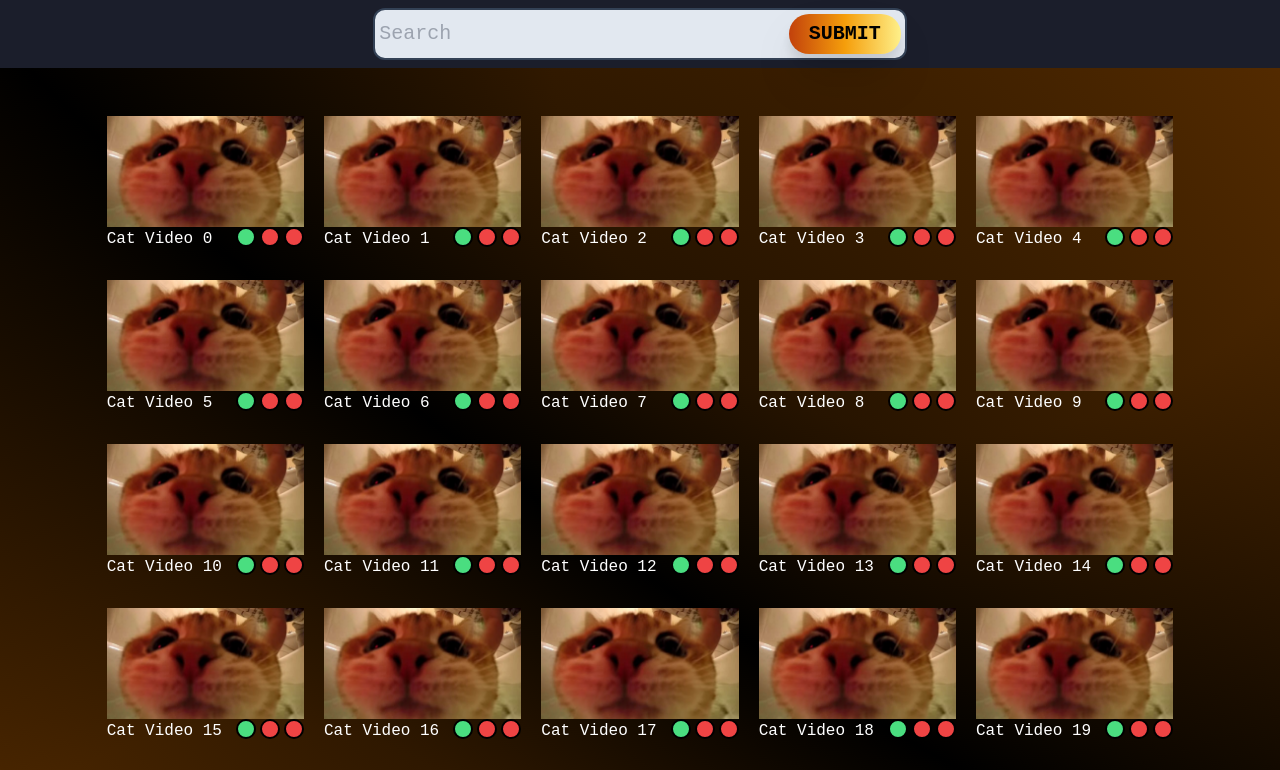
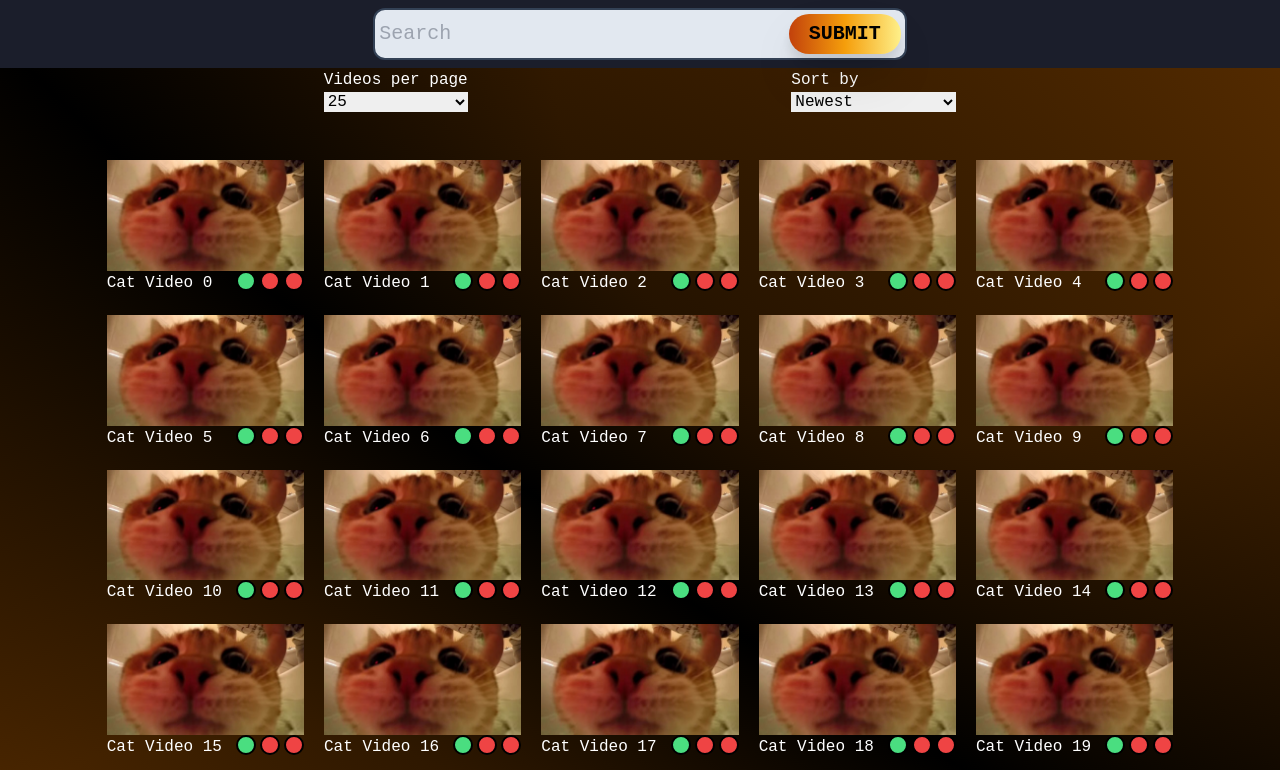
Before and after one commit to Mikku96/VideoShare-FrontEnd, a React (Vite) app: page / in a window 1280 px wide. Shown: the top 770 px of the page. Built offline with nearby package versions, Linux system fonts and the light colour scheme.

Commit message:
Add initial navigation components, Options components and adjust grid display

```diff
--- a/src/MainPage.jsx
+++ b/src/MainPage.jsx
@@ -3,12 +3,26 @@ import { useState, useEffect } from "react";
 import VideoModal from "./Modal/VideoModal.jsx";
 import MainHeader from "./Header/MainHeader.jsx";
 import Grid from "./VideoGrid/Grid.jsx";
+import NavBar from "./Navigation/NavBar.jsx";
+import Options from "./Options/Options.jsx"
 
 export default function MainPage() {
 
   const[showVideo, setShowVideo] = useState(false);
 
   const[chosenVideo, setChosenVideo] = useState("");
+
+  const [howManyShown, setHowManyShown] = useState({
+    choise: 25,
+    options: [5, 10, 25, 50],
+    title: "Videos per page"
+  });
+
+  const [orderBy, setOrderBy] = useState({
+    choise: "Newest",
+    options: ["Newest", "Oldest", "Top views", "Incomplete info"],
+    title: "Sort by"
+  });
 
   useEffect(() => {
     if (chosenVideo !== "") {
@@ -19,9 +33,18 @@ export default function MainPage() {
   return (
     <>
         <MainHeader />
+
+        <Options
+        howManyShown = {howManyShown}
+        setHowManyShown = {setHowManyShown}
+        orderBy = {orderBy}
+        setOrderBy = {setOrderBy}
+        />
+
         <div className="min-h-screen">
           <Grid
           setChosenVideo = {setChosenVideo}
+          howManyShown = {howManyShown.choise}
           />
         </div>
         <VideoModal
@@ -30,6 +53,7 @@ export default function MainPage() {
         setShowVideo = {setShowVideo}
         setChosenVideo = {setChosenVideo}
         />
+        <NavBar />
     </>
   );
 }
--- /dev/null
+++ b/src/Navigation/NavBar.jsx
@@ -0,0 +1,29 @@
+// Consists of NavButtons
+
+// Amount of number buttons shown depends on the "page" we are currently in
+
+// Max of 5 numbered are shown, i.e. 3 4 5 6 7 (if on 5 page)
+
+// In addition, buttons to go to page 1 and last page
+
+// Lastly, buttons to move to surrounding pages
+
+// Examples:
+
+// On page 1: 1 2 3 4 5 -> ->|
+
+// page 2: |<- <- 1 2 3 4 5 -> ->|
+
+// page 4: |<- <- 2 3 4 5 6 -> ->|
+
+// page 4, max at 5: |<- <- 1 2 3 4 5 -> ->|
+
+// Quite complicated actually!
+
+export default function NavBar( {} ) {
+
+    return (
+        <>
+        </>
+    );
+}
--- /dev/null
+++ b/src/Options/MultiChoise.jsx
@@ -0,0 +1,23 @@
+export default function MultiChoise ( {chosenOption, setChoise} ) {
+
+    function updateOption(event) {
+        setChoise({...chosenOption, choise: event.target.value});
+    }
+
+    return (
+        <div className="flex flex-col">
+        <label className="text-white">{chosenOption.title}</label>
+        <select
+          name={chosenOption.title}
+          value={chosenOption.choise}
+          onChange={(event) => updateOption(event)}
+        >
+          {chosenOption.options
+          .map((option) => (
+            <option value={option}>{option}</option>
+          ))
+          }
+        </select>
+      </div>
+    )
+}
--- /dev/null
+++ b/src/Options/Options.jsx
@@ -0,0 +1,17 @@
+import MultiChoise from "./MultiChoise.jsx";
+
+export default function Options ( {howManyShown, setHowManyShown, orderBy, setOrderBy} ) {
+
+    return (
+        <div className="flex flex-row flex-wrap justify-evenly">
+          <MultiChoise
+          chosenOption={howManyShown}
+          setChoise={setHowManyShown}
+          />
+          <MultiChoise
+          chosenOption={orderBy}
+          setChoise={setOrderBy}
+          />
+        </div>
+    );
+}
--- a/src/VideoGrid/Grid.jsx
+++ b/src/VideoGrid/Grid.jsx
@@ -17,16 +17,14 @@ import Thumbnail from "./Thumbnail.jsx";
 
 import sampleImage from "../../public/sample.jpg";
 
-export default function Grid ( {setChosenVideo} ) {
+export default function Grid ( {setChosenVideo, howManyShown} ) {
 
     // Array of objects
     const [filteredVideoInfos, setVideoInfos] = useState([]);
 
-    const [howManyShown, setHowManyShown] = useState(25);
-
     useEffect(() => {
         let videoData = [];
-        for (let i = 0; i < 25; i++) {
+        for (let i = 0; i < 50; i++) {
             videoData.push({
                 id: i,
                 thumbnail:sampleImage,
@@ -46,7 +44,7 @@ export default function Grid ( {setChosenVideo} ) {
 
     return (
         <>
-        <ul className="flex flex-row flex-wrap gap-y-5 gap-x-5 m-12 justify-center min-h-screen">
+        <ul className="flex flex-row flex-wrap gap-y-5 gap-x-5 m-12 justify-center">
             {filteredVideoInfos
               .filter((_, index) => howManyShown > index)
               .map((videoInfo) => (
```
Also changed, not shown: productionLog/diary.md (+10 -1 lines), src/Navigation/NavButton.jsx (added, +7 -0 lines), productionLog/progress3.png (added), 1 other file (tests, documents, lock files or other folders).
